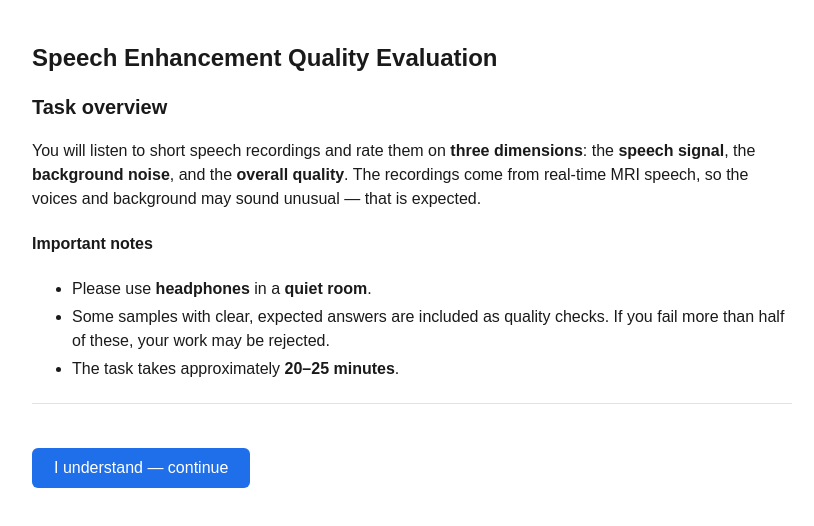
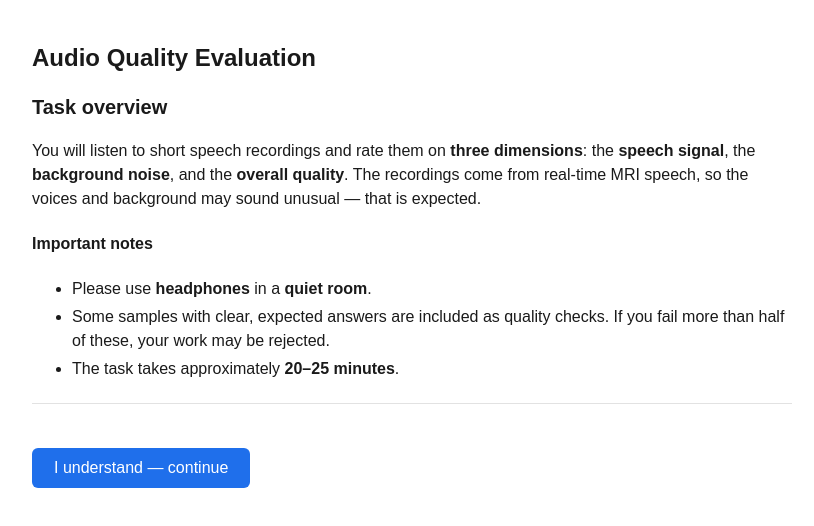
Before and after one commit to sfoley3/speech_enhance, a plain HTML site: page index.html in a window 1280 px wide. Shown: the whole page, without its empty margins (228-1042 px from the left). Drawn offline with Linux system fonts and the light colour scheme.

Commit message:
changed to say audio quality instead of speech enhancement

```diff
--- a/index.html
+++ b/index.html
@@ -34,7 +34,7 @@
 
 <!-- ============================ OVERVIEW ============================ -->
 <div id="overviewPage">
-  <h1>Speech Enhancement Quality Evaluation</h1>
+  <h1>Audio Quality Evaluation</h1>
   <h2>Task overview</h2>
   <p>
     You will listen to short speech recordings and rate them on <strong>three dimensions</strong>:
```
